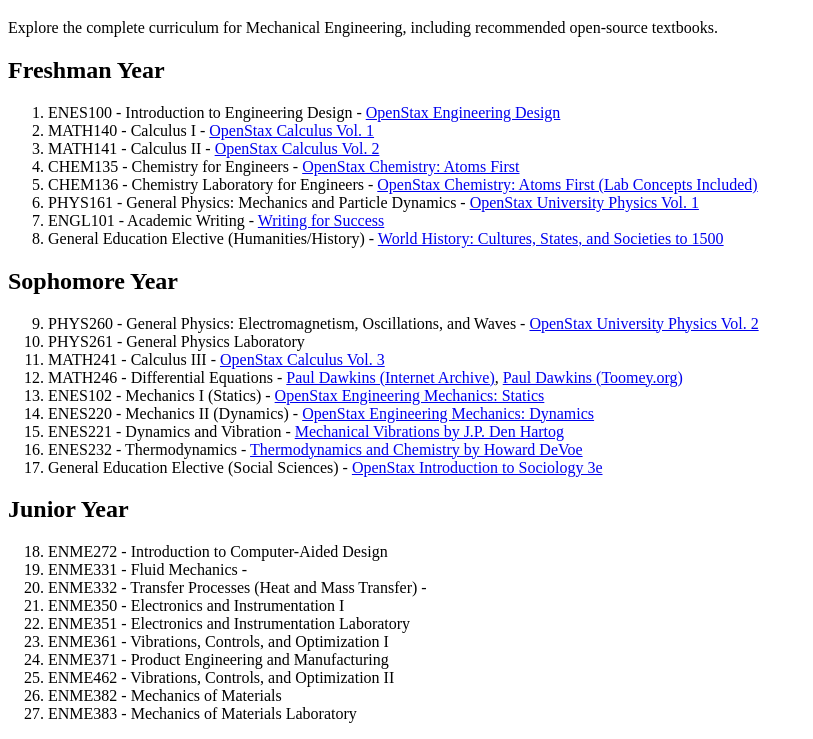
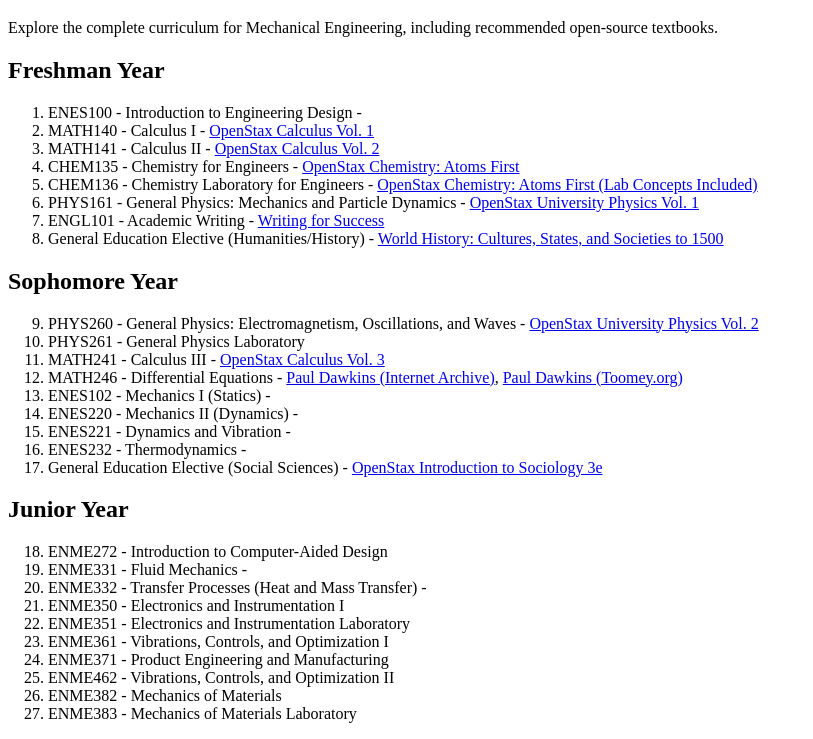
Before and after one commit to Martinezworldwide/collegemajors, a plain HTML site: page majors/engineering/mechanical-engineering.html in a window 1280 px wide. Shown: the part 61-800 px from the top of the page, without its empty margins (0-813 px from the left). Drawn offline with Linux system fonts and the light colour scheme.

Commit message:
Update mechanical-engineering.html

```diff
--- a/majors/engineering/mechanical-engineering.html
+++ b/majors/engineering/mechanical-engineering.html
@@ -17,7 +17,7 @@
     <h2>Freshman Year</h2>
     <ol>
         <li>ENES100 - Introduction to Engineering Design -
-            <a href="https://openstax.org/details/books/engineering-design" target="_blank">OpenStax Engineering Design</a>
+
         </li>
         <li>MATH140 - Calculus I -
             <a href="https://openstax.org/details/books/calculus-volume-1" target="_blank">OpenStax Calculus Vol. 1</a>
@@ -60,16 +60,16 @@
             <a href="https://www.toomey.org/tutor/pauls_online_math_notes/text_books/DE_Complete.pdf" target="_blank">Paul Dawkins (Toomey.org)</a>
         </li>
         <li>ENES102 - Mechanics I (Statics) -
-            <a href="https://openstax.org/details/books/engineering-mechanics-statics" target="_blank">OpenStax Engineering Mechanics: Statics</a>
+
         </li>
         <li>ENES220 - Mechanics II (Dynamics) -
-            <a href="https://openstax.org/details/books/engineering-mechanics-dynamics" target="_blank">OpenStax Engineering Mechanics: Dynamics</a>
+
         </li>
         <li>ENES221 - Dynamics and Vibration -
-            <a href="https://ia800304.us.archive.org/18/items/mechanicalvibrat029442mbp/mechanicalvibrat029442mbp.pdf" target="_blank">Mechanical Vibrations by J.P. Den Hartog</a>
+
         </li>
         <li>ENES232 - Thermodynamics -
-            <a href="http://www.chem.umd.edu/thermobook" target="_blank">Thermodynamics and Chemistry by Howard DeVoe</a>
+
         </li>
         <li>General Education Elective (Social Sciences) -
             <a href="https://openstax.org/details/books/introduction-sociology-3e" target="_blank">OpenStax Introduction to Sociology 3e</a>
```
